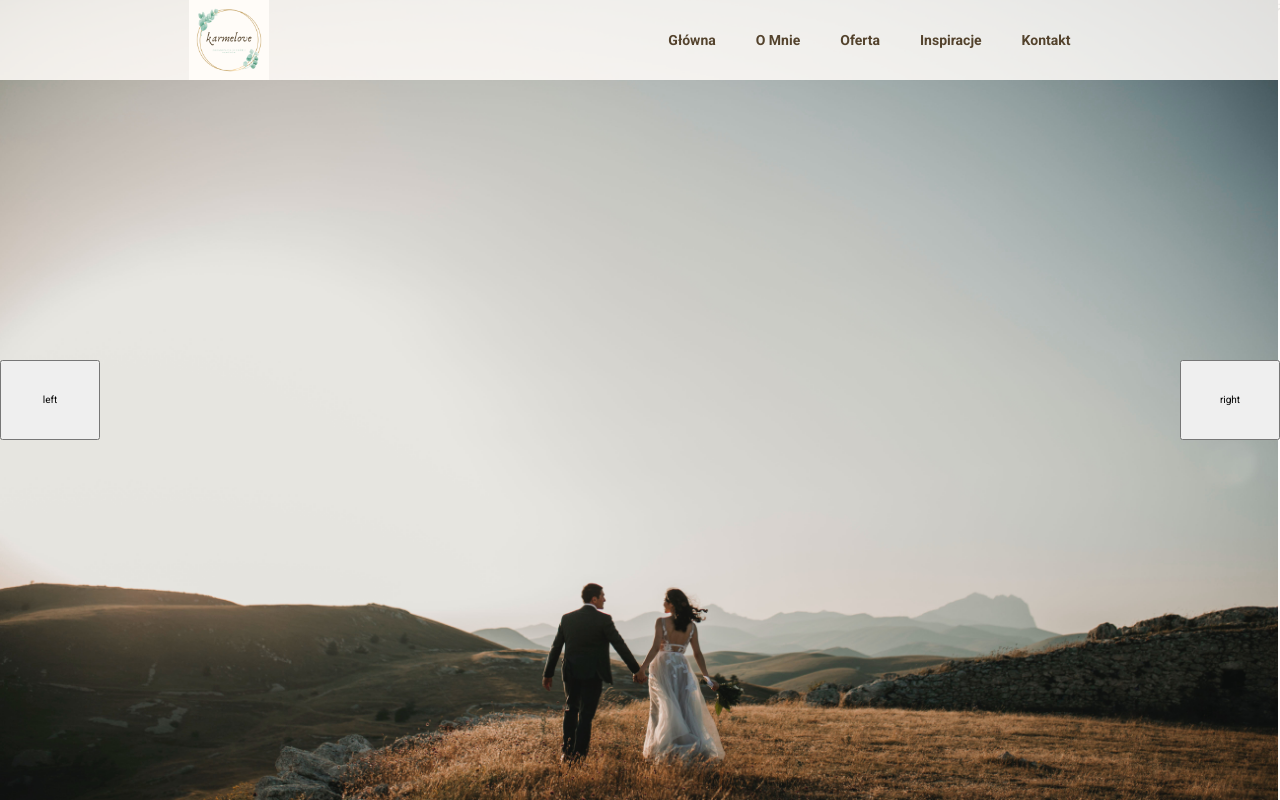
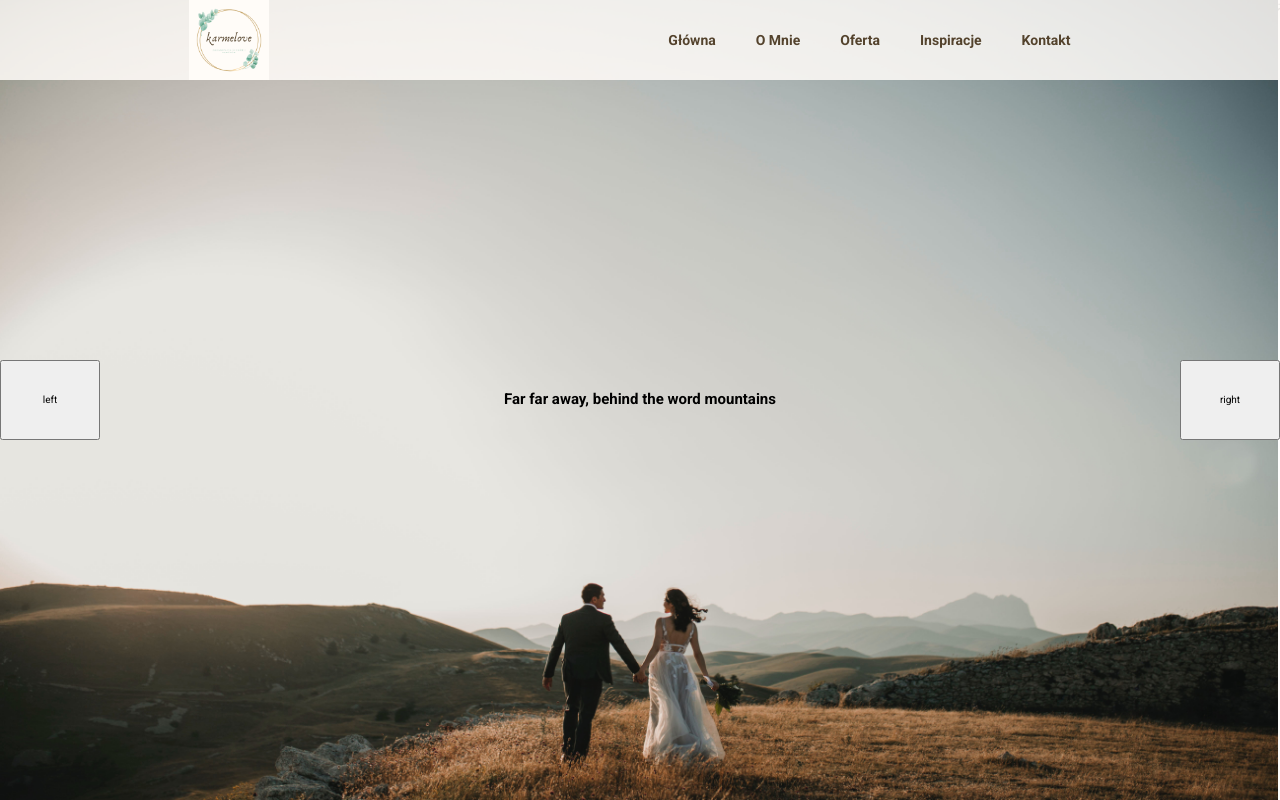
Before and after one commit to shivetay/wedding_portfolio, a React (Create React App) app: page / in a window 1280 px wide. Built offline with nearby package versions, Linux system fonts and the light colour scheme.

Commit message:
fix: text display for slider

```diff
--- a/src/components/common/Slider/Slider.scss
+++ b/src/components/common/Slider/Slider.scss
@@ -15,8 +15,15 @@
     display: none;
 
     &-img {
+      position: relative;
       height: 100vh;
       width: 100%;
+    }
+    &-txt {
+      position: absolute;
+      top: 50%;
+      left: 50%;
+      transform: translate(-50%, -50%);
     }
   }
 }
--- a/src/components/common/Slider/SliderImage.js
+++ b/src/components/common/Slider/SliderImage.js
@@ -5,7 +5,7 @@
   return (
     <Fragment>
       <img className={classImg} src={src} alt={alt} />;
-      {/* <h2 className={classTxt}>{text}</h2> */}
+      <h2 className={classTxt}>{text}</h2>
     </Fragment>
   );
 };
```
